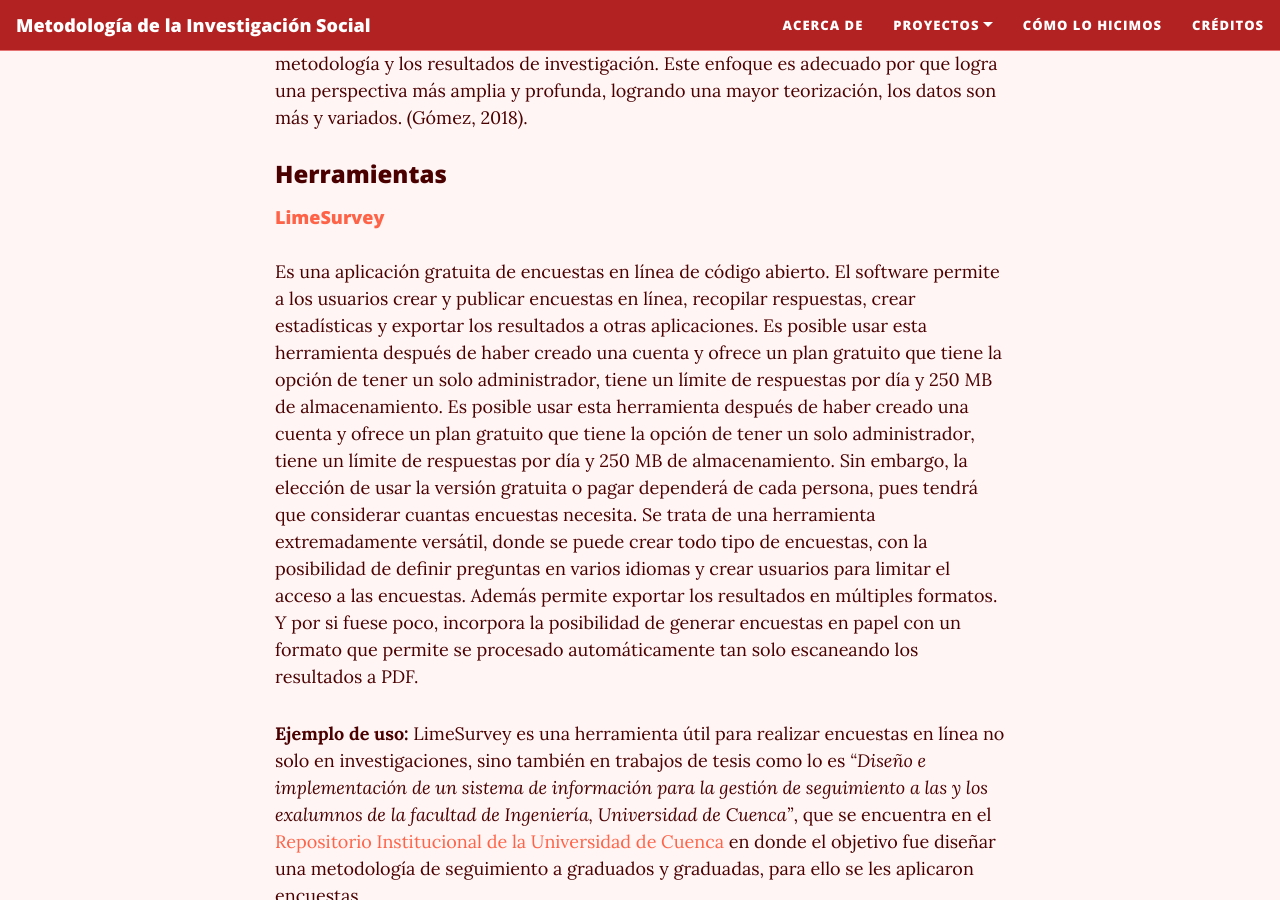
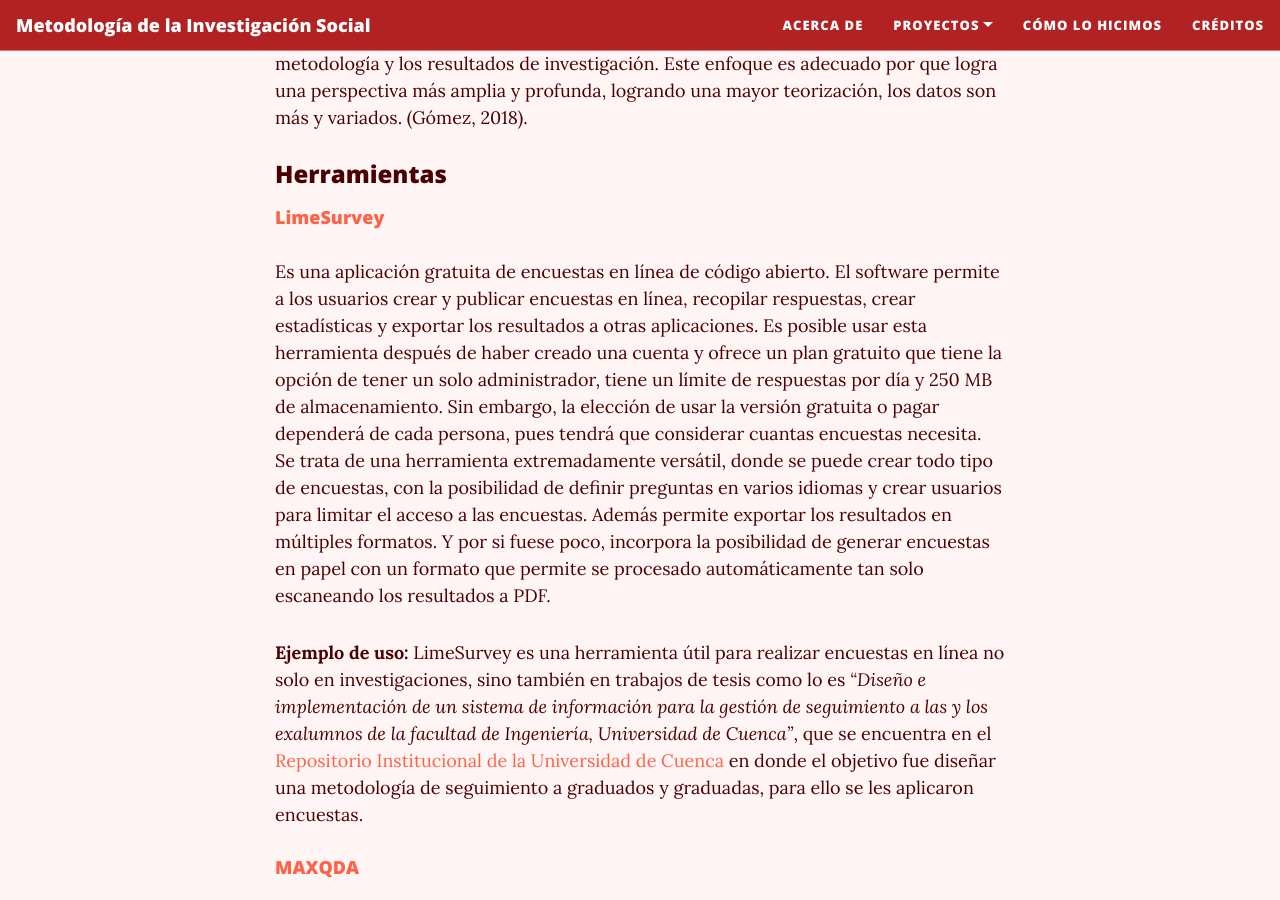
Before and after one commit to rosariorogel/metodologia, a Jekyll site: the page built from _pages/recolectando-datos.md, in a window 1280 px wide and 900 px high, scrolled down 4648 px. Built offline with Jekyll 4.4.1, drawn with Linux system fonts in a browser that asks for light colours; nearby versions of some CDN libraries; some of the changed text lies outside the part shown.

Commit message:
Update recolectando-datos.md

```diff
--- a/_pages/recolectando-datos.md
+++ b/_pages/recolectando-datos.md
@@ -83,7 +83,7 @@
 ### Herramientas
 
 #### [LimeSurvey](https://www.limesurvey.org/es)
-Es una aplicación gratuita de encuestas en línea de código abierto. El software permite a los usuarios crear y publicar encuestas en línea, recopilar respuestas, crear estadísticas y exportar los resultados a otras aplicaciones. Es posible usar esta herramienta después de haber creado una cuenta y ofrece un plan gratuito que tiene la opción de tener un solo administrador, tiene un límite de respuestas por día y 250 MB de almacenamiento. Es posible usar esta herramienta después de haber creado una cuenta y ofrece un plan gratuito que tiene la opción de tener un solo administrador, tiene un límite de respuestas por día y 250 MB de almacenamiento.
+Es una aplicación gratuita de encuestas en línea de código abierto. El software permite a los usuarios crear y publicar encuestas en línea, recopilar respuestas, crear estadísticas y exportar los resultados a otras aplicaciones. Es posible usar esta herramienta después de haber creado una cuenta y ofrece un plan gratuito que tiene la opción de tener un solo administrador, tiene un límite de respuestas por día y 250 MB de almacenamiento.
 Sin embargo, la elección de usar la versión gratuita o pagar dependerá de cada persona, pues tendrá que considerar cuantas encuestas necesita.
 Se trata de una herramienta extremadamente versátil, donde se puede crear todo tipo de encuestas, con la posibilidad de definir preguntas en varios idiomas y crear usuarios para limitar el acceso a las encuestas. Además permite exportar los resultados en múltiples formatos. Y por si fuese poco, incorpora la posibilidad de generar encuestas en papel con un formato que permite se procesado automáticamente tan solo escaneando los resultados a PDF.
 
@@ -107,12 +107,12 @@
 
 | Herramienta |   ¿Qué es?   |  ¿Para qué es? |  ¿A qué enfoque pertenece? |  ¿Qué pueden obtener?  |  Experiencia  |
 | ------------- | ------------- |
-| [Taguette](https://www.taguette.org/) | Es una herramienta de software de código abierto diseñada para facilitar el análisis cualitativo de datos. Es especialmente útil para investigadores, académicos y cualquier persona que necesite codificar y analizar textos. | Funciona como aplicación web, instalación en servidor o en computadora local. Su uso optimiza los procesos de análisis de datos no estructurados en la investigación | Enfoque cualitativo | Exportación de códigos e informes: Los resultados del análisis pueden ser exportados en formatos como CSV, PDF, hojas de cálculo y documentos de texto. Análisis de datos no estructurados: Taguette es especialmente útil para el análisis de datos no estructurados, como texto, audio, video, y otros formatos de archivo.*Compatibilidad con varios formatos de archivo: Taguette es compatible con varios formatos de archivo, incluyendo PDF, Word, texto, HTML, EPUB, MOBI, Open Documents y Rich Text Files. | Es una herramienta  sencilla, ya que es de gran ayuda para tener tu información de una manera organizada. |
-| [QDA Miner lite](https://provalisresearch.com/es/products/software-de-analisis-cualitativo/freeware/)  | Es un software de análisis cualitativo por medio de computadora. Se puede utilizar para analizar e interpretar datos textuales y análisis de imágenes fijas.  | Permite anotar, codificar y recuperar datos de diversas fuentes como audio, texto e imágenes. Teniendo una codificación intuitiva, visualización y exploración de datos. | Enfoque cualitativo | Se puede tener un análisis organizado y eficiente, búsqueda y recuperación precisa y una exploración de resultados versátil.  | Es una herramienta que facilita el análisis de datos, pero deberás conocerla y ver lo que ofrece previo a la utilización. |
-| [Google Forms](https://docs.google.com/forms/u/1/?pli=1) | Es una herramienta gratuita de Google Workspace (antes G-Suite) que permite crear formularios de manera colaborativa y flexible. Es una herramienta didáctica, intuitiva y personalizable. | Se puede utilizar para recopilar y organizar diferentes tipos de datos, como encuestas, pruebas, inscripciones en eventos y formularios de contacto. | Enfoque cuantitativo | Se pueden obtener formularios en blanco o utilizar plantillas existentes, así como agregar diferentes tipos de preguntas como respuestas cortas, largas, de elección múltiple, etc., en cuanto a la muestra de resultados, permite tenerlos en línea y exportarlos en una hoja de cálculo.  | Es una herramienta fácil y sencilla de utilizar, aunque tiene algunas limitaciones en comparación con otras herramientas de formularios más avanzadas, se pueden obtener buenas recopilaciones de datos.|
-| [KoboToolbox](https://www.kobotoolbox.org/) | Es una organización sin fines de lucro que forma parte de la Iniciativa Humanitaria Harvard, la cual acoge y da mantenimiento a KoBoToolbox, la herramienta más popular a nivel mundial . | Para recabar, gestionar y visualizar datos relacionados con la acción humanitaria. | Enfoque cuantitativo | Facilitan la creación y utilización de formularios digitales para recoger información, en cuanto a la recolección te permite descargar la base de datos obtenida.   | Es una experiencia grata pues es fácil de usar y tiene múltiples funciones para recopilar datos, pero en este caso serán datos cuantitativos con preguntas cerradas. |
-| [LimeSurvey](https://www.limesurvey.org/es) | LimeSurvey es una herramienta gratuita de encuestas en línea de código abierto escrita en PHP y distribuida bajo gpl-2.0.html Licencia pública general GNU 2 | Permite a los usuarios crear y publicar encuestas en línea, recopilar respuestas, crear estadísticas y exportar los resultados a otras aplicaciones. | Enfoque mixto | Permite exportar los resultados en múltiples formatos. Y por si fueses poco, incorpora la posibilidad de generar encuestas en papel con un formato que permite se procesado automáticamente tan solo escaneando los resultados a PDF. | Es una herramienta muy útil y versátil para cualquier tipo de investigación, aunque se presenta en inglés te da la posibilidad de traducir y de esta manera entenderlo con facilidad. |
-| [MAXQDA](https://www.maxqda.com/es/) | Es un software profesional para el análisis de datos, disponible tanto para Windows como para Mac. | Organizar, analizar e interpretar múltiples tipos de datos, incluyendo entrevistas, artículos de periódico, grupos focales, imágenes, videos, audios, bibliografía, tweets y conjuntos estadísticos de datos. | Enfoque mixto | Ofrece herramientas de búsqueda de texto y la función “Consulta de codificación” para buscar palabras clave, conceptos o segmentos específicos y analizar la combinación de códigos activados de diferentes maneras. | Es una herramienta recomendable ya que puede manejar grandes volúmenes de datos y aunque no es de acceso abierto, permite que varios usuarios trabajen simultáneamente en el mismo proyecto y compartan el trabajo. | |
+| [Taguette](https://www.taguette.org/) | Es una herramienta de software de código abierto diseñada para facilitar el análisis cualitativo de datos. Es especialmente útil para investigadores, académicos y cualquier persona que necesite codificar y analizar textos. | Funciona como aplicación web, instalación en servidor o en computadora local. Su uso optimiza los procesos de análisis de datos no estructurados en la investigación | Enfoque cualitativo | Los resultados del análisis pueden ser exportados en formatos como CSV, PDF, hojas de cálculo y documentos de texto. Es especialmente útil para el análisis de datos no estructurados, como texto, audio, video, y otros formatos de archivo. Taguette es compatible con varios formatos de archivo, incluyendo PDF, Word, texto, HTML, EPUB, MOBI, Open Documents y Rich Text Files. | Es una herramienta  sencilla, ya que es de gran ayuda para tener tu información de una manera organizada.
+| [QDA Miner lite](https://provalisresearch.com/es/products/software-de-analisis-cualitativo/freeware/)  | Es un software de análisis cualitativo por medio de computadora. Se puede utilizar para analizar e interpretar datos textuales y análisis de imágenes fijas.  | Permite anotar, codificar y recuperar datos de diversas fuentes como audio, texto e imágenes. Teniendo una codificación intuitiva, visualización y exploración de datos. | Enfoque cualitativo | Se puede tener un análisis organizado y eficiente, búsqueda y recuperación precisa y una exploración de resultados versátil.  | Es una herramienta que facilita el análisis de datos, pero deberás conocerla y ver lo que ofrece previo a la utilización.
+| [Google Forms](https://docs.google.com/forms/u/1/?pli=1) | Es una herramienta gratuita de Google Workspace (antes G-Suite) que permite crear formularios de manera colaborativa y flexible. Es una herramienta didáctica, intuitiva y personalizable. | Se puede utilizar para recopilar y organizar diferentes tipos de datos, como encuestas, pruebas, inscripciones en eventos y formularios de contacto. | Enfoque cuantitativo | Se pueden obtener formularios en blanco o utilizar plantillas existentes, así como agregar diferentes tipos de preguntas como respuestas cortas, largas, de elección múltiple, etc., en cuanto a la muestra de resultados, permite tenerlos en línea y exportarlos en una hoja de cálculo.  | Es una herramienta fácil y sencilla de utilizar, aunque tiene algunas limitaciones en comparación con otras herramientas de formularios más avanzadas, se pueden obtener buenas recopilaciones de datos.
+| [KoboToolbox](https://www.kobotoolbox.org/) | Es una organización sin fines de lucro que forma parte de la Iniciativa Humanitaria Harvard, la cual acoge y da mantenimiento a KoBoToolbox, la herramienta más popular a nivel mundial . | Para recabar, gestionar y visualizar datos relacionados con la acción humanitaria. | Enfoque cuantitativo | Facilitan la creación y utilización de formularios digitales para recoger información, en cuanto a la recolección te permite descargar la base de datos obtenida.   | Es una experiencia grata pues es fácil de usar y tiene múltiples funciones para recopilar datos, pero en este caso serán datos cuantitativos con preguntas cerradas.
+| [LimeSurvey](https://www.limesurvey.org/es) | LimeSurvey es una herramienta gratuita de encuestas en línea de código abierto escrita en PHP y distribuida bajo gpl-2.0.html Licencia pública general GNU 2 | Permite a los usuarios crear y publicar encuestas en línea, recopilar respuestas, crear estadísticas y exportar los resultados a otras aplicaciones. | Enfoque mixto | Permite exportar los resultados en múltiples formatos. Y por si fueses poco, incorpora la posibilidad de generar encuestas en papel con un formato que permite se procesado automáticamente tan solo escaneando los resultados a PDF. | Es una herramienta muy útil y versátil para cualquier tipo de investigación, aunque se presenta en inglés te da la posibilidad de traducir y de esta manera entenderlo con facilidad.
+| [MAXQDA](https://www.maxqda.com/es/) | Es un software profesional para el análisis de datos, disponible tanto para Windows como para Mac. | Organizar, analizar e interpretar múltiples tipos de datos, incluyendo entrevistas, artículos de periódico, grupos focales, imágenes, videos, audios, bibliografía, tweets y conjuntos estadísticos de datos. | Enfoque mixto | Ofrece herramientas de búsqueda de texto y la función “Consulta de codificación” para buscar palabras clave, conceptos o segmentos específicos y analizar la combinación de códigos activados de diferentes maneras. | Es una herramienta recomendable ya que puede manejar grandes volúmenes de datos y aunque no es de acceso abierto, permite que varios usuarios trabajen simultáneamente en el mismo proyecto y compartan el trabajo.
 
 # Bibliografía
 Las fuentes utilizadas para la realización de este proyecto están disponibles en un grupo de Zotero llamado: Metodología FCPyS en el apartado [3.3 Herramientas de investigación](https://www.zotero.org/groups/5388483/metodologa_fcpys/collections/KR5PFIAK).
```
